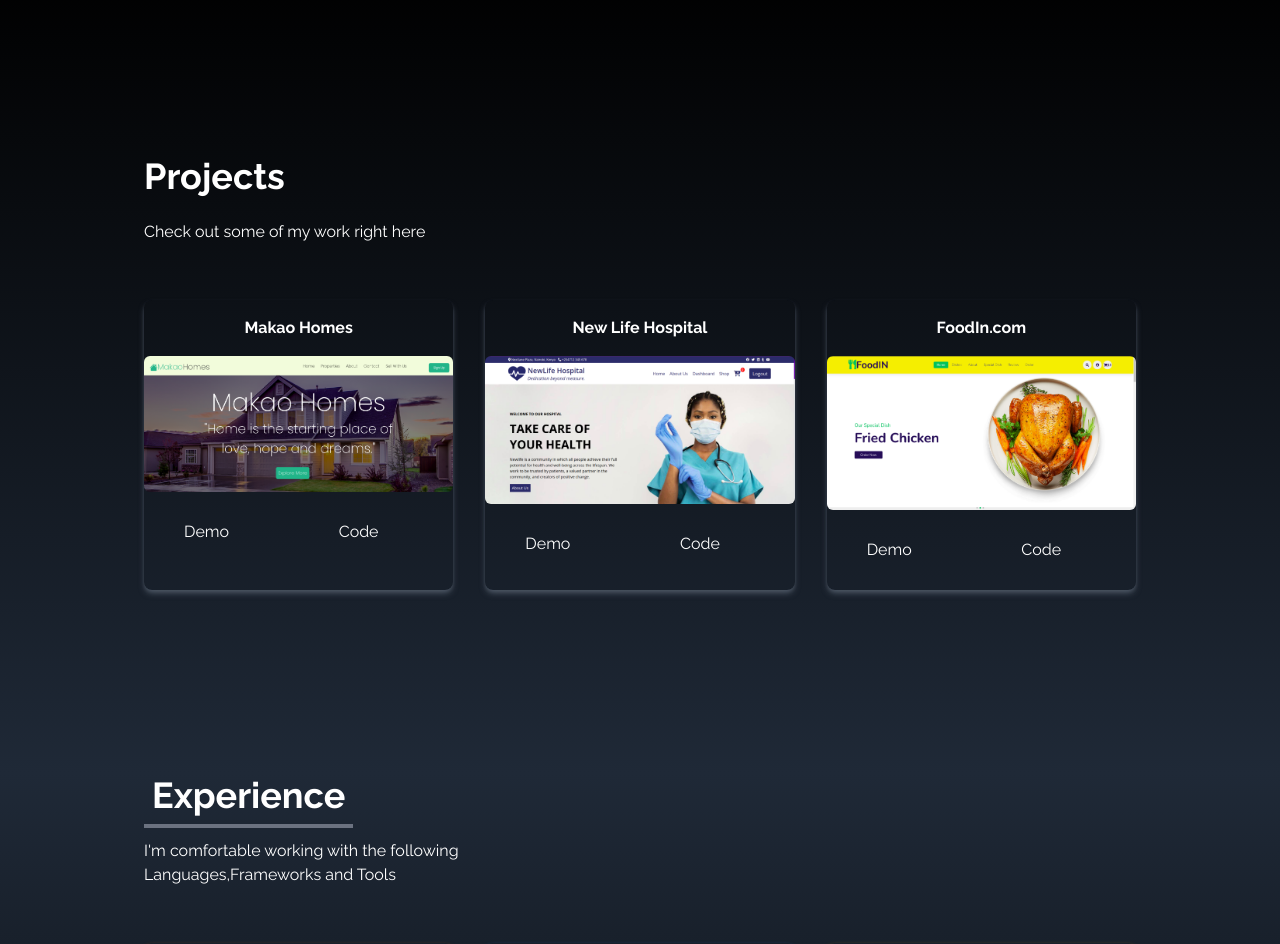
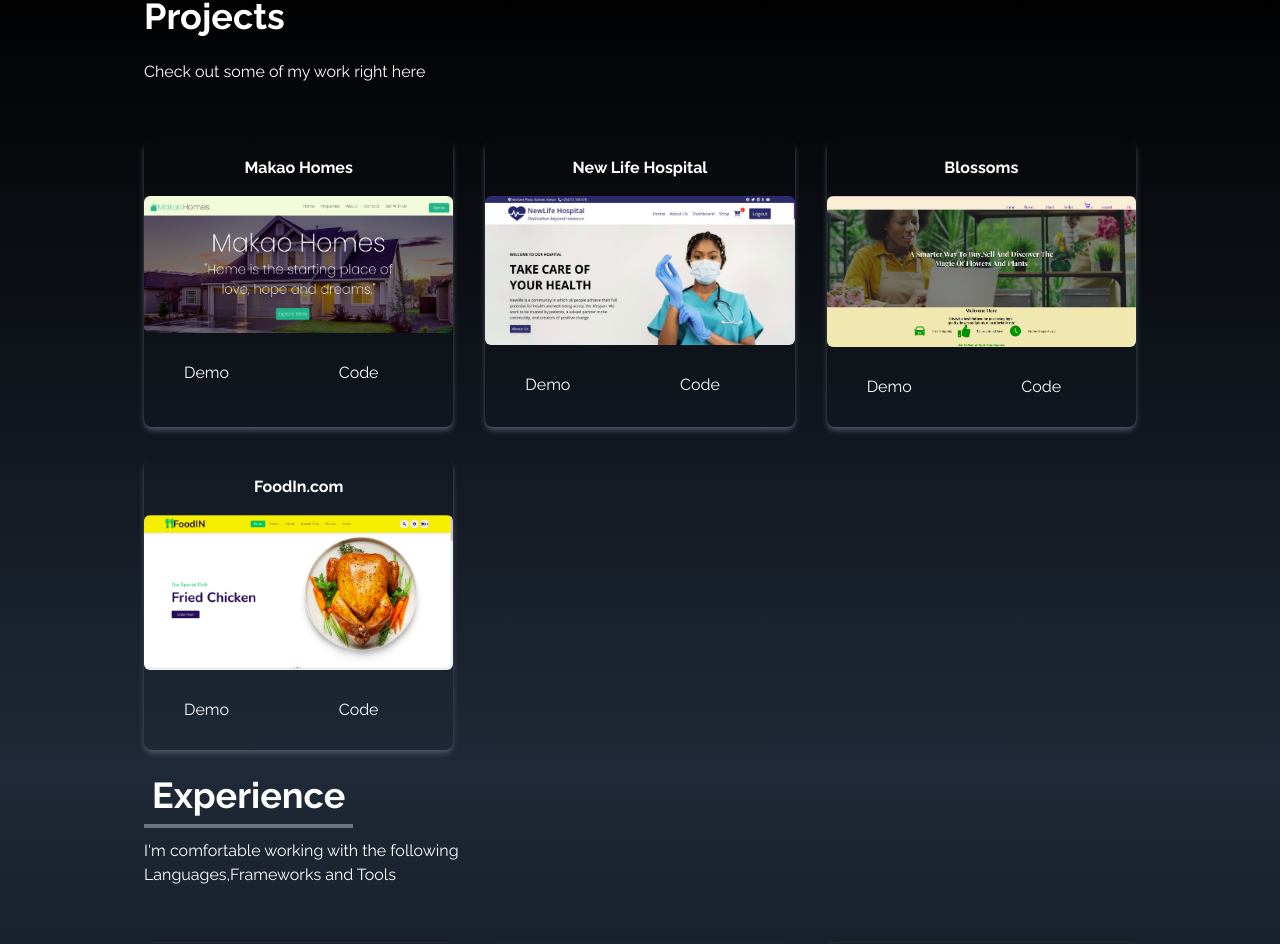
Before and after one commit to luyosamson/Portfolio-website, a React (Create React App) app: page / in a window 1280 px wide. Shown: the part 1627-2571 px from the top of the page. Built offline with nearby package versions, Linux system fonts and the light colour scheme.

Commit message:
Added project-Blossoms

```diff
--- a/src/components/Portfolio.jsx
+++ b/src/components/Portfolio.jsx
@@ -2,6 +2,7 @@ import React from 'react'
 import Example from '../assets/portfolio/NewLife.png'
 import Example1 from '../assets/portfolio/MakaoHomes.png'
 import Example6 from '../assets/portfolio/Phase1ProjectScreen.png'
+import Example7 from '../assets/portfolio/Blossoms.png'
 
 
 function Portfolio() {
@@ -23,6 +24,13 @@ function Portfolio() {
       name:"New Life Hospital",
       demo:"https://livelife-hospital.vercel.app/",
       code:"https://github.com/luyosamson/Livelife_Hospital"
+    },
+          {
+      id:4,
+      src:Example7,
+      name:"Blossoms",
+      demo:"https://gleaming-platypus-8a6179.netlify.app/",
+      code:"https://github.com/luyosamson/BlossomsStore"
     },
     {
       id:3,
```
Also changed, not shown: src/assets/portfolio/Blossoms.png (added).
